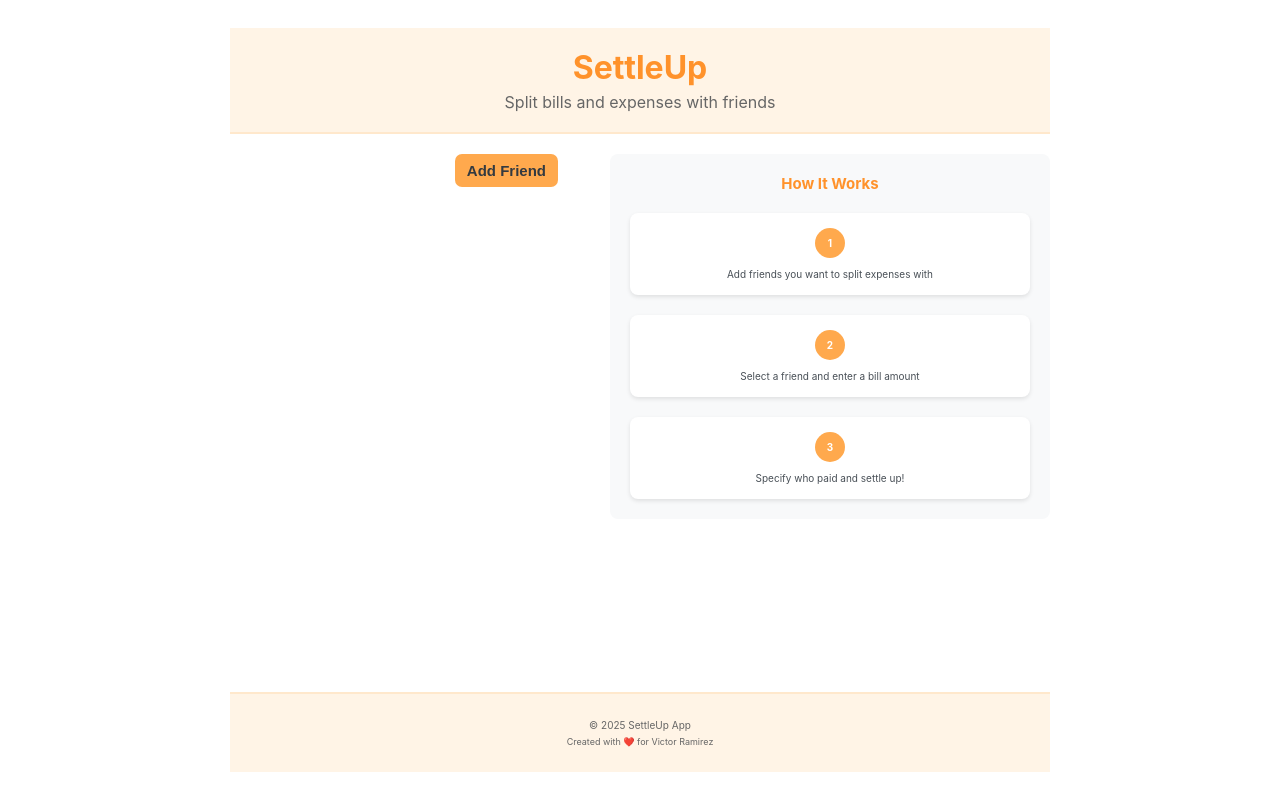
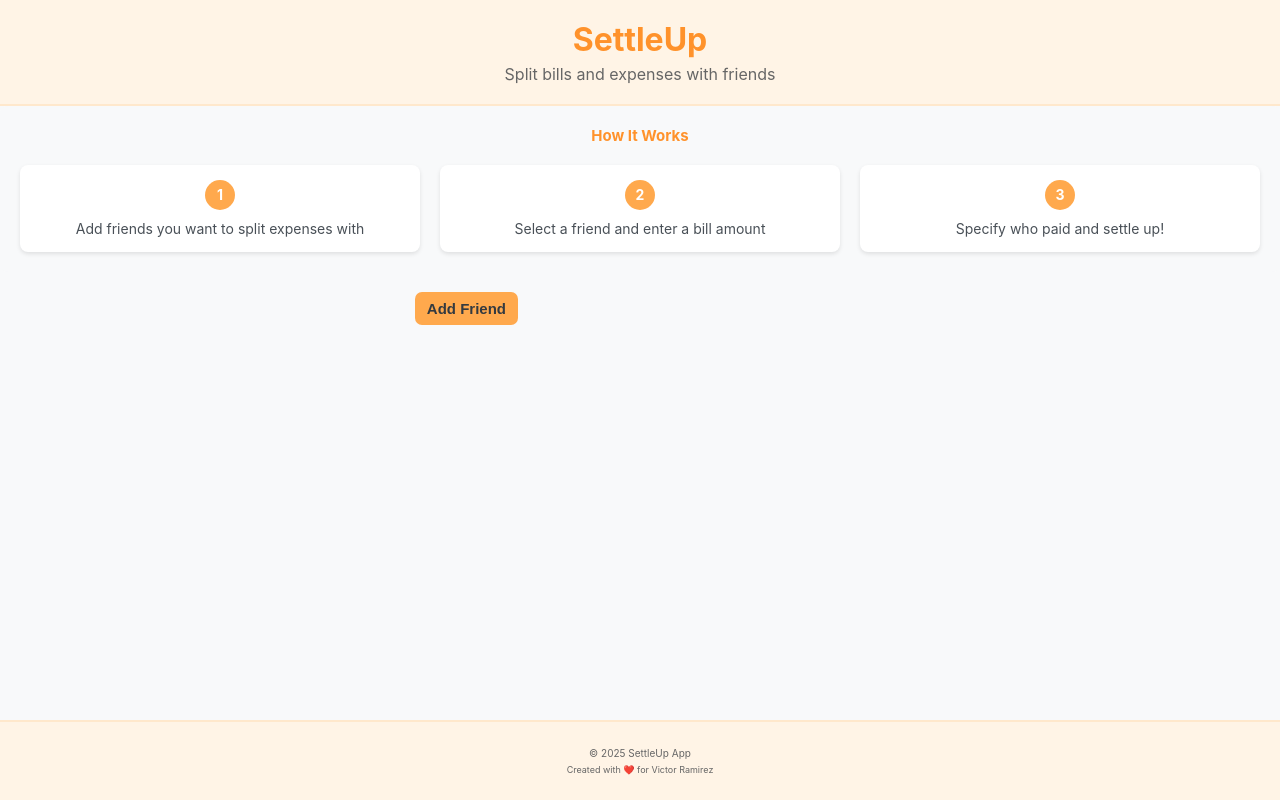
Before and after one commit to bukaro8/settleUp, a React (Create React App) app: page / in a window 1280 px wide. Built offline with nearby package versions, Linux system fonts and the light colour scheme.

Commit message:
styling changed

```diff
--- a/src/App.js
+++ b/src/App.js
@@ -69,6 +69,7 @@ export default function App() {
 	return (
 		<div className='app-container'>
 			<Header />
+			<HowItWorks />
 			<div className='app'>
 				<div className='sidebar'>
 					<FriendList
@@ -83,13 +84,11 @@ export default function App() {
 						onClick={handleShowAddFriend}
 					/>
 				</div>
-				{selectedFriend ? (
+				{selectedFriend && (
 					<FormSplitBill
 						selectedFriend={selectedFriend}
 						onSplitBill={handleSplitBill}
 					/>
-				) : (
-					<HowItWorks />
 				)}
 			</div>
 			<Footer />
--- a/src/components/Friend.js
+++ b/src/components/Friend.js
@@ -26,14 +26,23 @@ export default function Friend({
 			{friend.balance === 0 && <p>You and {friend.name} are even</p>}
 			<div className='friend-actions'>
 				<Button text='Select' onClick={() => onSelection(friend)} />
-				<Button
+				{/* <Button
 					text='❌'
 					onClick={(e) => {
 						e.stopPropagation();
 						onDelete(friend.id);
 					}}
 					className='delete-btn'
-				/>
+				/> */}
+				<button
+					className='delete-btn'
+					onClick={(e) => {
+						e.stopPropagation();
+						onDelete(friend.id);
+					}}
+				>
+					Delete
+				</button>
 			</div>
 		</li>
 	);
--- a/src/index.css
+++ b/src/index.css
@@ -26,11 +26,73 @@ html {
 }
 
 body {
-  height: 100vh;
+  min-height: 100vh;
+  display: flex;
+  flex-direction: column;
   color: #495057;
+  margin: 0;
+}
+
+.app-container {
+  background-color: #f8f9fa ;
   display: flex;
-  align-items: center;
+  flex-direction: column;
+  min-height: 100vh;
+  width: 100%;
+}
+
+.header {
+  width: 100%;
+  background-color: var(--color-lightest);
+  border-bottom: 2px solid var(--color-light);
+  padding: 2rem 0;
+  text-align: center;
+}
+
+.header h1 {
+  font-size: 3.2rem;
+  color: var(--color-dark);
+  margin-bottom: 0.5rem;
+}
+
+.tagline {
+  font-size: 1.6rem;
+  color: #666;
+}
+
+.main-content {
+  flex: 1;
+  display: flex;
   justify-content: center;
+  padding: 2rem;
+}
+
+.app {
+  width: 100%;
+  justify-content:center;
+  max-width: 1200px;
+  display: grid;
+  grid-template-columns: 34rem 44rem;
+  column-gap: 4rem;
+  align-items: start;
+}
+
+.footer {
+  width: 100%;
+  background-color: var(--color-lightest);
+  border-top: 2px solid var(--color-light);
+  padding: 2rem;
+  text-align: center;
+  margin-top: auto;
+}
+
+.footer p {
+  margin: 0.5rem 0;
+  color: #666;
+}
+
+.credit {
+  font-size: 0.9rem;
 }
 
 .friend-actions {
@@ -43,9 +105,8 @@ body {
   background: #ff6b6b;
   color: white;
   border: none;
-  width: 30px;
-  height: 30px;
-  border-radius: 50%;
+  padding: 0.8rem 1.2rem;
+  border-radius: 5px;
   cursor: pointer;
   transition: all 0.2s;
 }
@@ -53,14 +114,6 @@ body {
 .delete-btn:hover {
   background: #ff5252;
   transform: scale(1.1);
-}
-
-.app {
-  min-height: 66vh;
-  display: grid;
-  grid-template-columns: 34rem 44rem;
-  column-gap: 4rem;
-  align-items: start;
 }
 
 .button {
@@ -170,6 +223,8 @@ select {
   border: 1px solid var(--color-light);
   border-radius: 4px;
   transition: 0.3s;
+  width: 100%;
+  max-width: 100%;
 }
 
 input:focus,
@@ -202,172 +257,16 @@ form h2 {
 }
 
 .avatar {
-  width: 2em;
-  height: 2em;
+  width: 3.6rem;
+  height: 3.6rem;
   border-radius: 50%;
   cursor: pointer;
 }
 
-@media (max-width: 768px) {
-  html {
-    font-size: 56.25%;
-  }
-
-  body {
-    height: auto;
-    min-height: 100vh;
-    padding: var(--vertical-padding) var(--horizontal-padding);
-    align-items: flex-start;
-  }
-
-  .app {
-    width: 100%;
-    min-height: auto;
-    grid-template-columns: 1fr;
-    row-gap: 3rem;
-  }
-
-  .sidebar {
-    width: 100%;
-  }
-
-  .sidebar ul {
-    margin-bottom: 1.5rem;
-  }
-
-  .form-add-friend,
-  .form-split-bill {
-    grid-template-columns: 1fr;
-    padding: 2rem;
-  }
-
-  form .button,
-  form h2 {
-    grid-column: 1;
-  }
-
-  .form-split-bill {
-    padding: 2rem;
-  }
-
-  .friend-actions {
-    justify-content: flex-start;
-  }
-
-  .sidebar li {
-    grid-template-columns: 3.6rem 1fr auto;
-    padding: 1rem;
-    column-gap: 1rem;
-  }
-
-  @media (max-width: 400px) {
-    .friend-actions {
-      flex-direction: column;
-      gap: 4px;
-    }
-
-    .button {
-      width: 100%;
-    }
-
-    .delete-btn {
-      width: 100%;
-      border-radius: 4px;
-      height: auto;
-      padding: 0.4rem;
-    }
-  }
-}
-
-@media (min-width: 769px) and (max-width: 1024px) {
-  .app {
-    grid-template-columns: 28rem 36rem;
-    column-gap: 2rem;
-  }
-
-  .form-split-bill {
-    padding: 2rem 2.5rem;
-  }
-}
-
-@media (min-width: 1600px) {
-  html {
-    font-size: 75%;
-  }
-
-  .app {
-    grid-template-columns: 38rem 50rem;
-    column-gap: 6rem;
-  }
-}
-
-input,
-select {
-  width: 100%;
-  max-width: 100%;
-}
-
-.avatar {
-  width: 3.6rem;
-  height: 3.6rem;
-}
-
-@media (max-width: 768px) {
-  .avatar {
-    width: 3rem;
-    height: 3rem;
-  }
-}
-
-.button {
-  padding: 0.7rem 1rem;
-  font-size: 1.4rem;
-}
-
-@media (min-width: 1025px) {
-  .button {
-    padding: 0.8rem 1.2rem;
-    font-size: 1.5rem;
-  }
-}
-
-label {
-  font-size: 1.4rem;
-}
-
-@media (min-width: 768px) {
-  label {
-    font-size: 1.5rem;
-  }
-}
-
-form {
-  max-width: 100%;
-}
-.header {
-  text-align: center;
-  padding: 2rem 0;
-  background-color: var(--color-lightest);
-  border-bottom: 2px solid var(--color-light);
-}
-
-.header h1 {
-  font-size: 3.2rem;
-  color: var(--color-dark);
-  margin-bottom: 0.5rem;
-}
-
-.tagline {
-  font-size: 1.6rem;
-  color: #666;
-}
-
-/* How It Works Styles */
 .how-it-works {
   background-color: #f8f9fa;
   padding: 2rem;
   border-radius: 8px;
-  margin: 2rem 0;
   text-align: center;
 }
 
@@ -378,6 +277,7 @@ form {
 
 .steps {
   display: flex;
+  font-size: 1.4rem;
   justify-content: space-around;
   flex-wrap: wrap;
   gap: 2rem;
@@ -404,26 +304,46 @@ form {
   margin-bottom: 1rem;
 }
 
+@media (max-width: 1024px) {
+  .app {
+    grid-template-columns: 28rem 36rem;
+    column-gap: 2rem;
+  }
 
-.footer {
-  text-align: center;
-  padding: 2rem;
-  margin-top: 3rem;
-  background-color: var(--color-lightest);
-  border-top: 2px solid var(--color-light);
+  .form-split-bill {
+    padding: 2rem 2.5rem;
+  }
 }
 
-.footer p {
-  margin: 0.5rem 0;
-  color: #666;
-}
+@media (max-width: 768px) {
+  html {
+    font-size: 56.25%;
+  }
 
-.credit {
-  font-size: 0.9rem;
-}
+  .app {
+    background-color: #f8f9fa;
+    grid-template-columns: 1fr;
+    row-gap: 3rem;
+    padding: 0 1.5rem;
+  }
 
+  .sidebar li {
+    grid-template-columns: 3.6rem 1fr auto;
+    padding: 1rem;
+    column-gap: 1rem;
+  }
 
-@media (max-width: 768px) {
+  .form-add-friend,
+  .form-split-bill {
+    grid-template-columns: 1fr;
+    padding: 2rem;
+  }
+
+  form .button,
+  form h2 {
+    grid-column: 1;
+  }
+
   .steps {
     flex-direction: column;
     gap: 1rem;
@@ -432,10 +352,56 @@ form {
   .step {
     min-width: 100%;
   }
-}
-@media (min-width: 1200px) {
-  .app {
-    max-width: 1200px;
-    margin: 0 auto;
+
+  .avatar {
+    width: 3rem;
+    height: 3rem;
+  }
+
+  .button {
+    padding: 0.7rem 1rem;
+    font-size: 1.4rem;
   }
 }
+
+@media (max-width: 400px) {
+  .friend-actions {
+    flex-direction: column;
+    gap: 4px;
+  }
+
+  .button {
+    width: 100%;
+  }
+
+  .delete-btn {
+    width: 100%;
+    border-radius: 4px;
+    height: auto;
+    padding: 0.4rem;
+  }
+}
+
+@media (min-width: 1600px) {
+  html {
+    font-size: 75%;
+  }
+
+  .app {
+    grid-template-columns: 38rem 50rem;
+    column-gap: 6rem;
+  }
+}
+
+@media (min-width: 1025px) {
+  .button {
+    padding: 0.8rem 1.2rem;
+    font-size: 1.5rem;
+  }
+}
+
+@media (min-width: 768px) {
+  label {
+    font-size: 1.5rem;
+  }
+}
```
